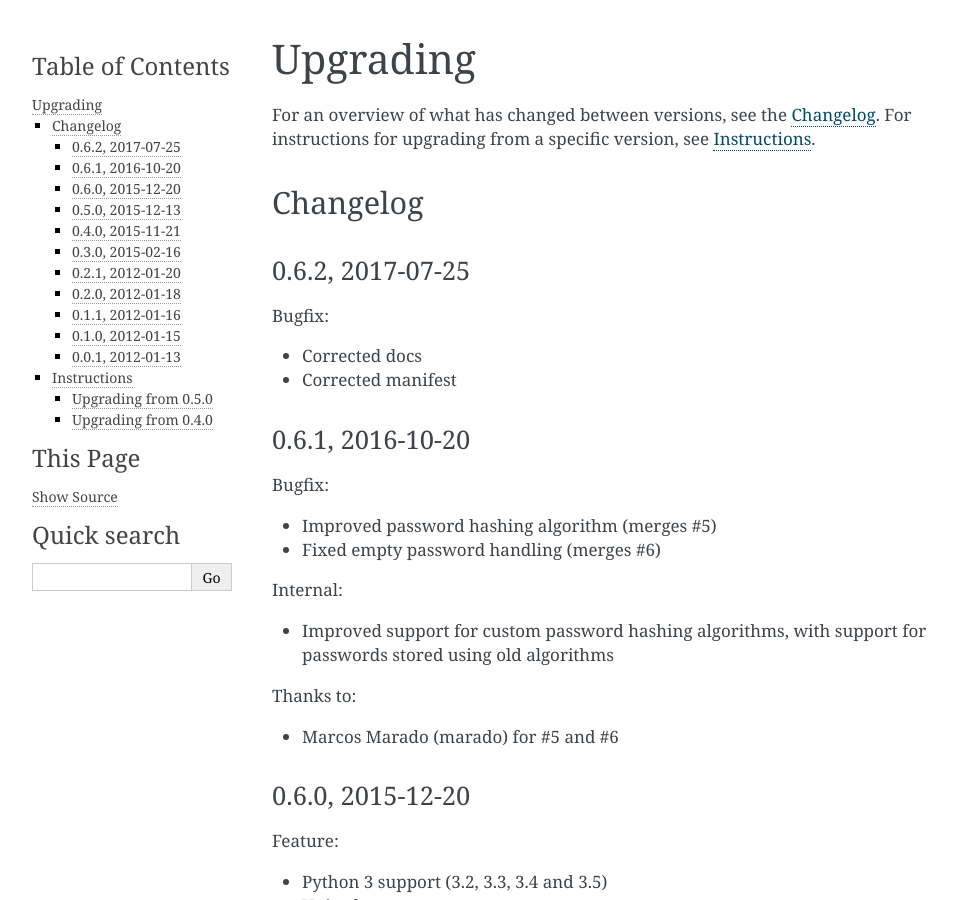
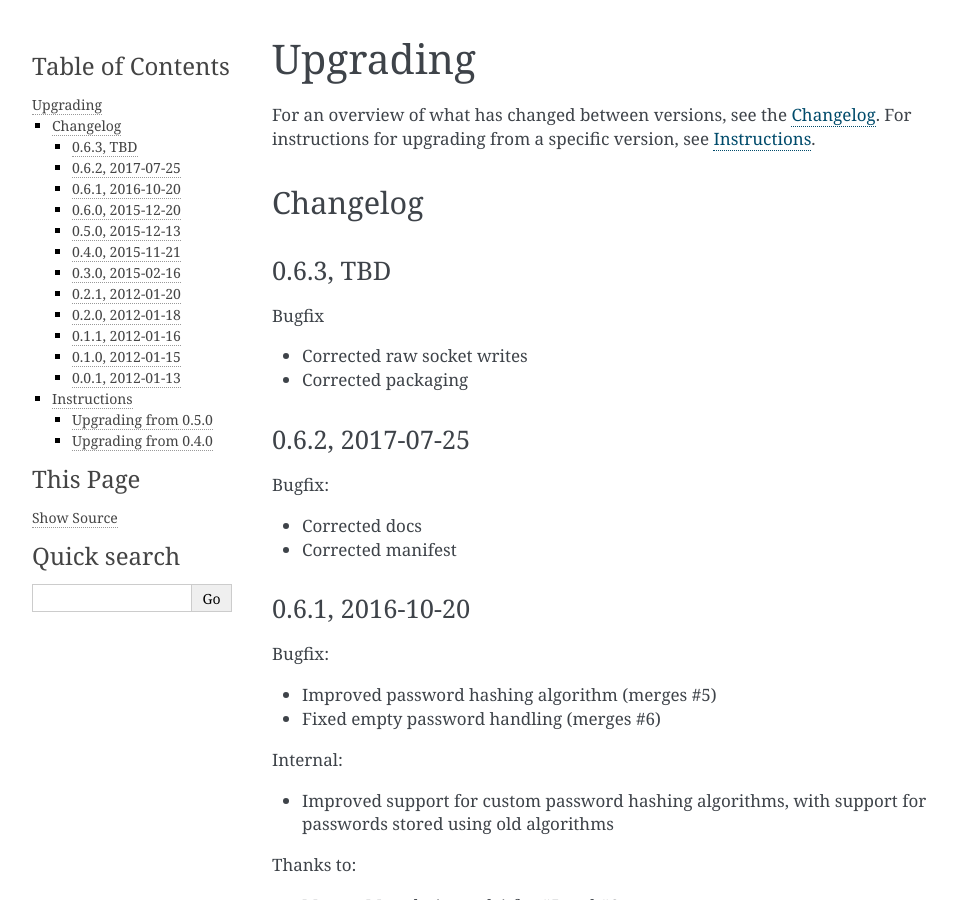
Before and after one commit to radiac/mara, a Sphinx documentation site: the page built from docs/upgrading.rst, in a window 1280 px wide and 900 px high. Shown: the whole window, without its empty margins (148-1105 px from the left). Built offline with Sphinx 7.4.7, drawn with Linux system fonts in a browser that asks for light colours; cross-references to code outside the pages are shown as plain code.

Commit message:
Updated docs

```diff
--- a/docs/upgrading.rst
+++ b/docs/upgrading.rst
@@ -11,6 +11,15 @@ For instructions for upgrading from a specific version, see
 
 Changelog
 =========
+
+0.6.3, TBD
+----------
+
+Bugfix
+
+* Corrected raw socket writes
+* Corrected packaging
+
 
 0.6.2, 2017-07-25
 -----------------
```
